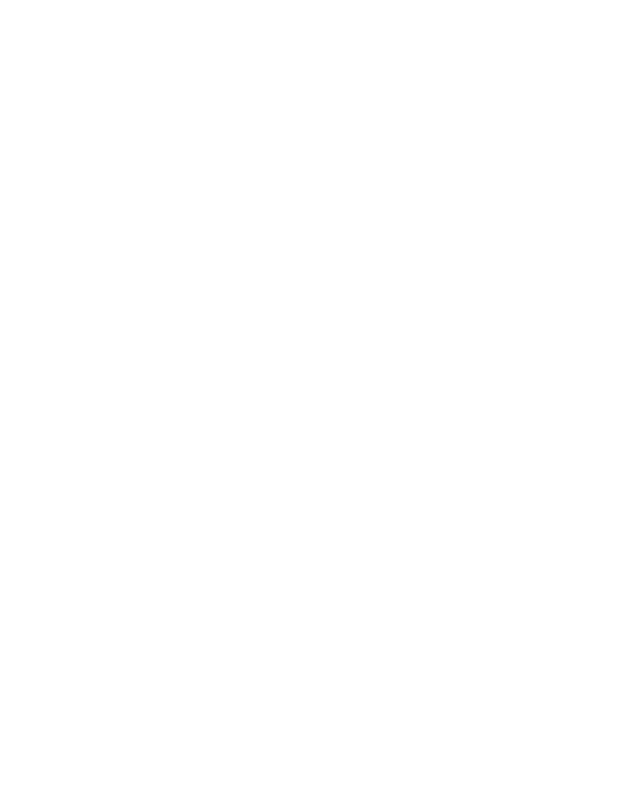
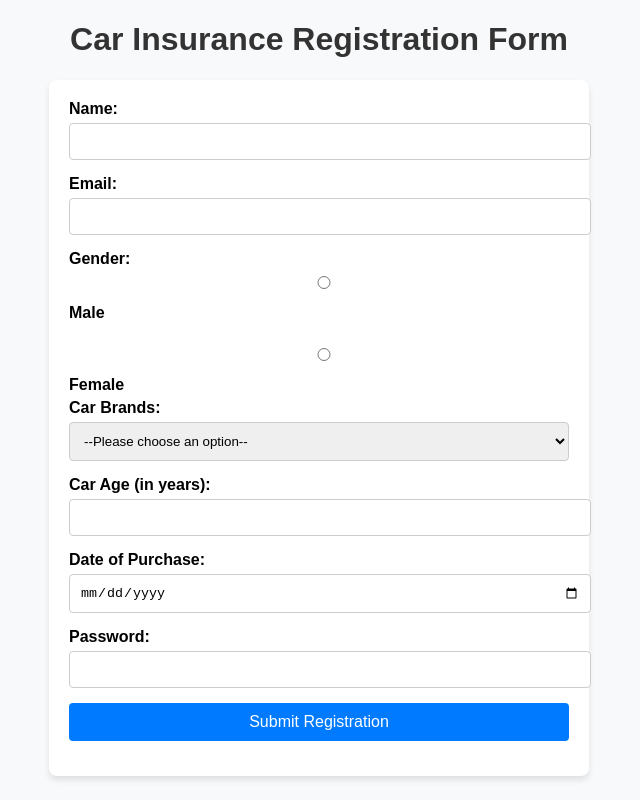
Before and after one commit to acciojob/car-insurance-form-Nishar24, a website: page main.html in a window 1280 px wide. Shown: the whole page, without its empty margins (321-961 px from the left). Drawn offline with Linux system fonts and the light colour scheme.

Commit message:
created a submission

```diff
--- a/main.html
+++ b/main.html
@@ -1,16 +1,93 @@
 <!DOCTYPE html>
+<html lang="en">
+<head>
+    <meta charset="UTF-8">
+    <meta name="viewport" content="width=device-width, initial-scale=1.0">
+    <title>Car Insurance Registration Form</title>
+    <style>
+        body {
+            font-family: Arial, sans-serif;
+            margin: 20px;
+            background-color: #f8f9fa;
+        }
+        form {
+            max-width: 500px;
+            margin: 0 auto;
+            padding: 20px;
+            background: #ffffff;
+            border-radius: 8px;
+            box-shadow: 0px 4px 6px rgba(0, 0, 0, 0.1);
+        }
+        h1 {
+            text-align: center;
+            color: #333;
+        }
+        label {
+            display: block;
+            margin-bottom: 5px;
+            font-weight: bold;
+        }
+        input, select, button {
+            width: 100%;
+            padding: 10px;
+            margin-bottom: 15px;
+            border: 1px solid #ccc;
+            border-radius: 4px;
+        }
+        button {
+            background-color: #007bff;
+            color: white;
+            font-size: 16px;
+            border: none;
+            cursor: pointer;
+        }
+        button:hover {
+            background-color: #0056b3;
+        }
+    </style>
+</head>
+<body>
+    <h1>Car Insurance Registration Form</h1>
+    <form method="post">
+        <!-- Name -->
+        <label for="name">Name:</label>
+        <input type="text" id="name" name="name" required>
 
-<html>
+        <!-- Email -->
+        <label for="email">Email:</label>
+        <input type="email" id="email" name="email" required>
 
-<head>
-	<link rel="stylesheet" href="styles.css">
-</head>
+        <!-- Gender -->
+        <label>Gender:</label>
+        <input type="radio" id="gender_m" name="gender" value="male" required>
+        <label for="gender_m">Male</label>
+        <br>
+        <input type="radio" id="gender_f" name="gender" value="female" required>
+        <label for="gender_f">Female</label>
 
-<body>
-	<!-- the entire body must be written by student -->
-    <script type="text/javascript" src="./script.js">
-</script>
+        <!-- Car Brands -->
+        <label for="cars">Car Brands:</label>
+        <select id="cars" name="cars">
+            <option value="">--Please choose an option--</option>
+            <option value="BMW">BMW</option>
+            <option value="Audi">Audi</option>
+            <option value="Mercedez">Mercedez</option>
+        </select>
 
+        <!-- Car Age -->
+        <label for="carage">Car Age (in years):</label>
+        <input type="number" id="carage" name="carage" required>
+
+        <!-- Date of Purchase -->
+        <label for="dop">Date of Purchase:</label>
+        <input type="date" id="dop" name="dop" required>
+
+        <!-- Password -->
+        <label for="password">Password:</label>
+        <input type="password" id="password" name="password" required>
+
+        <!-- Submit Button -->
+        <button type="submit">Submit Registration</button>
+    </form>
 </body>
-
 </html>
```
